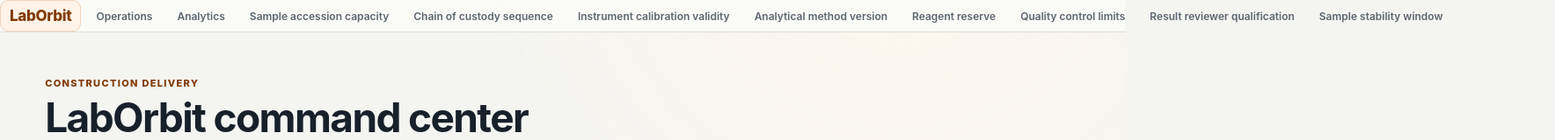
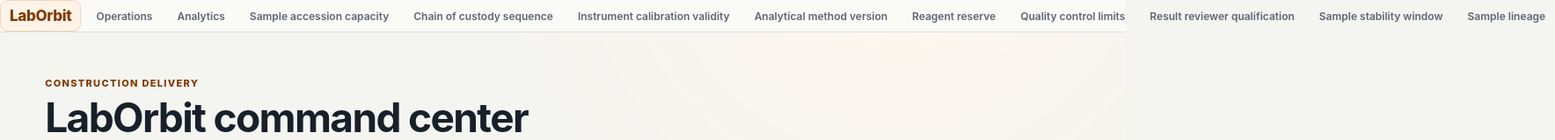
Before and after one commit to Akrambadr99/LabOrbit, a React (Vite) app: page / in a window 1280 px wide. Shown: the top 160 px of the page at 88% size, 1768 px wide, since content can reach past the window. Built offline with nearby package versions, Linux system fonts and the light colour scheme.

Commit message:
Add sample lineage operational surface

```diff
--- a/src/app/router.tsx
+++ b/src/app/router.tsx
@@ -7,6 +7,7 @@
 const W5=lazy(()=>import('../quality-control/WorkflowPage').then(module=>({default:module.WorkflowPage})))
 const W6=lazy(()=>import('../result-review/WorkflowPage').then(module=>({default:module.WorkflowPage})))
 const W7=lazy(()=>import('../stability-window/WorkflowPage').then(module=>({default:module.WorkflowPage})))
-function Shell(){return<div className="suite-shell"><nav className="suite-nav" aria-label="Product navigation"><NavLink className="suite-logo" to="/">{product.name}</NavLink><NavLink to="/operations">Operations</NavLink><NavLink to="/analytics">Analytics</NavLink><NavLink to="/sample-accession">Sample accession capacity</NavLink><NavLink to="/chain-of-custody">Chain of custody sequence</NavLink><NavLink to="/instrument-calibration">Instrument calibration validity</NavLink><NavLink to="/method-version">Analytical method version</NavLink><NavLink to="/reagent-stock">Reagent reserve</NavLink><NavLink to="/quality-control">Quality control limits</NavLink><NavLink to="/result-review">Result reviewer qualification</NavLink><NavLink to="/stability-window">Sample stability window</NavLink></nav><Suspense fallback={<main className="suite-page" aria-busy="true">Loading workflow…</main>}><Outlet/></Suspense></div>};
+const DeepFeature=lazy(()=>import('../samples/lineage-graph/DeepFeaturePage').then(module=>({default:module.DeepFeaturePage})));
+function Shell(){return<div className="suite-shell"><nav className="suite-nav" aria-label="Product navigation"><NavLink className="suite-logo" to="/">{product.name}</NavLink><NavLink to="/operations">Operations</NavLink><NavLink to="/analytics">Analytics</NavLink><NavLink to="/sample-accession">Sample accession capacity</NavLink><NavLink to="/chain-of-custody">Chain of custody sequence</NavLink><NavLink to="/instrument-calibration">Instrument calibration validity</NavLink><NavLink to="/method-version">Analytical method version</NavLink><NavLink to="/reagent-stock">Reagent reserve</NavLink><NavLink to="/quality-control">Quality control limits</NavLink><NavLink to="/result-review">Result reviewer qualification</NavLink><NavLink to="/stability-window">Sample stability window</NavLink><NavLink to="/samples/SMP-2048/lineage">Sample lineage</NavLink></nav><Suspense fallback={<main className="suite-page" aria-busy="true">Loading workflow…</main>}><Outlet/></Suspense></div>};
 const Dashboard=lazy(()=>import('../features/dashboard/DashboardPage').then(m=>({default:m.DashboardPage})));const Operations=lazy(()=>import('../features/workspace/WorkspacePage').then(m=>({default:m.WorkspacePage})));const Analytics=lazy(()=>import('../features/analytics/AnalyticsPage').then(m=>({default:m.AnalyticsPage})));
-export const browserRouter=createBrowserRouter([{path:'/',element:<Shell/>,children:[{index:true,element:<Dashboard/>},{path:'operations',element:<Operations/>},{path:'analytics',element:<Analytics/>},{path:"sample-accession",element:<W0/>,handle:{label:"Sample accession capacity"}},{path:"chain-of-custody",element:<W1/>,handle:{label:"Chain of custody sequence"}},{path:"instrument-calibration",element:<W2/>,handle:{label:"Instrument calibration validity"}},{path:"method-version",element:<W3/>,handle:{label:"Analytical method version"}},{path:"reagent-stock",element:<W4/>,handle:{label:"Reagent reserve"}},{path:"quality-control",element:<W5/>,handle:{label:"Quality control limits"}},{path:"result-review",element:<W6/>,handle:{label:"Result reviewer qualification"}},{path:"stability-window",element:<W7/>,handle:{label:"Sample stability window"}}]}])
+export const browserRouter=createBrowserRouter([{path:'/',element:<Shell/>,children:[{index:true,element:<Dashboard/>},{path:'operations',element:<Operations/>},{path:'analytics',element:<Analytics/>},{path:'samples/:sampleId/lineage',element:<DeepFeature/>},{path:"sample-accession",element:<W0/>,handle:{label:"Sample accession capacity"}},{path:"chain-of-custody",element:<W1/>,handle:{label:"Chain of custody sequence"}},{path:"instrument-calibration",element:<W2/>,handle:{label:"Instrument calibration validity"}},{path:"method-version",element:<W3/>,handle:{label:"Analytical method version"}},{path:"reagent-stock",element:<W4/>,handle:{label:"Reagent reserve"}},{path:"quality-control",element:<W5/>,handle:{label:"Quality control limits"}},{path:"result-review",element:<W6/>,handle:{label:"Result reviewer qualification"}},{path:"stability-window",element:<W7/>,handle:{label:"Sample stability window"}}]}])
--- /dev/null
+++ b/src/samples/lineage-graph/DeepFeaturePage.tsx
@@ -0,0 +1 @@
+import{useState}from'react';import{useParams}from'react-router-dom';export function DeepFeaturePage(){const params=useParams();const[mode,setMode]=useState('Current projection');return<main className="suite-page"><header className="suite-title"><div><small>APPEND-ONLY LINEAGE DAG WITH CUSTODY AND QC RELEASE GATES</small><h1>Sample lineage and custody graph</h1><p>Append-only lineage DAG with custody and QC release gates. Route context: {Object.values(params).join(' · ')||'current workspace'}.</p></div></header><section aria-label="Sample lineage"><h2>Sample SMP-2048</h2><p>SMP-2048 → Aliquot A-03 → Assay batch B-91</p><strong>Custody verified</strong></section><aside className="suite-card"><h2>Operational decision</h2><p>{mode}</p><p>Every derived result remains pinned to effective data and audit evidence.</p></aside></main>}
```
